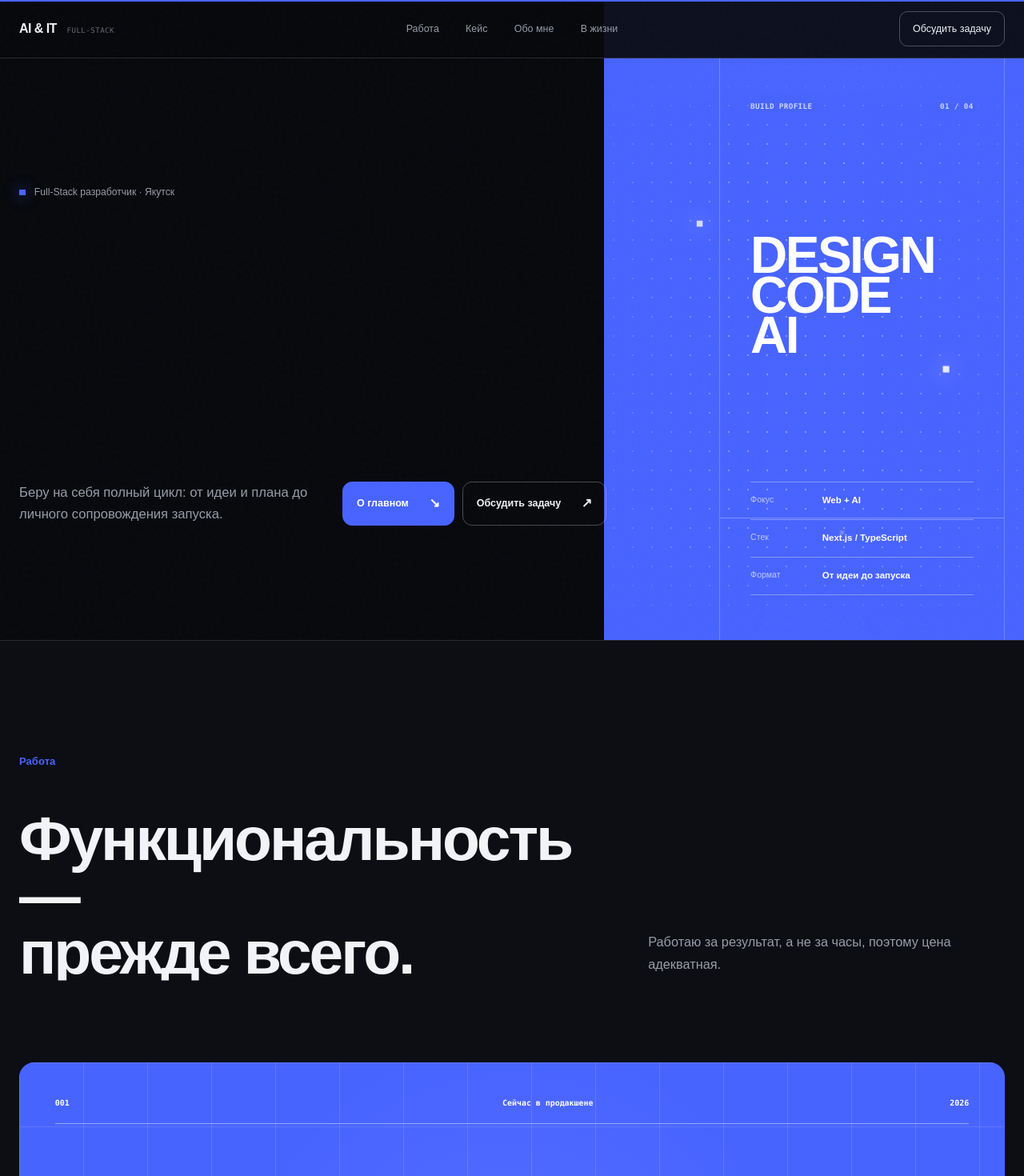
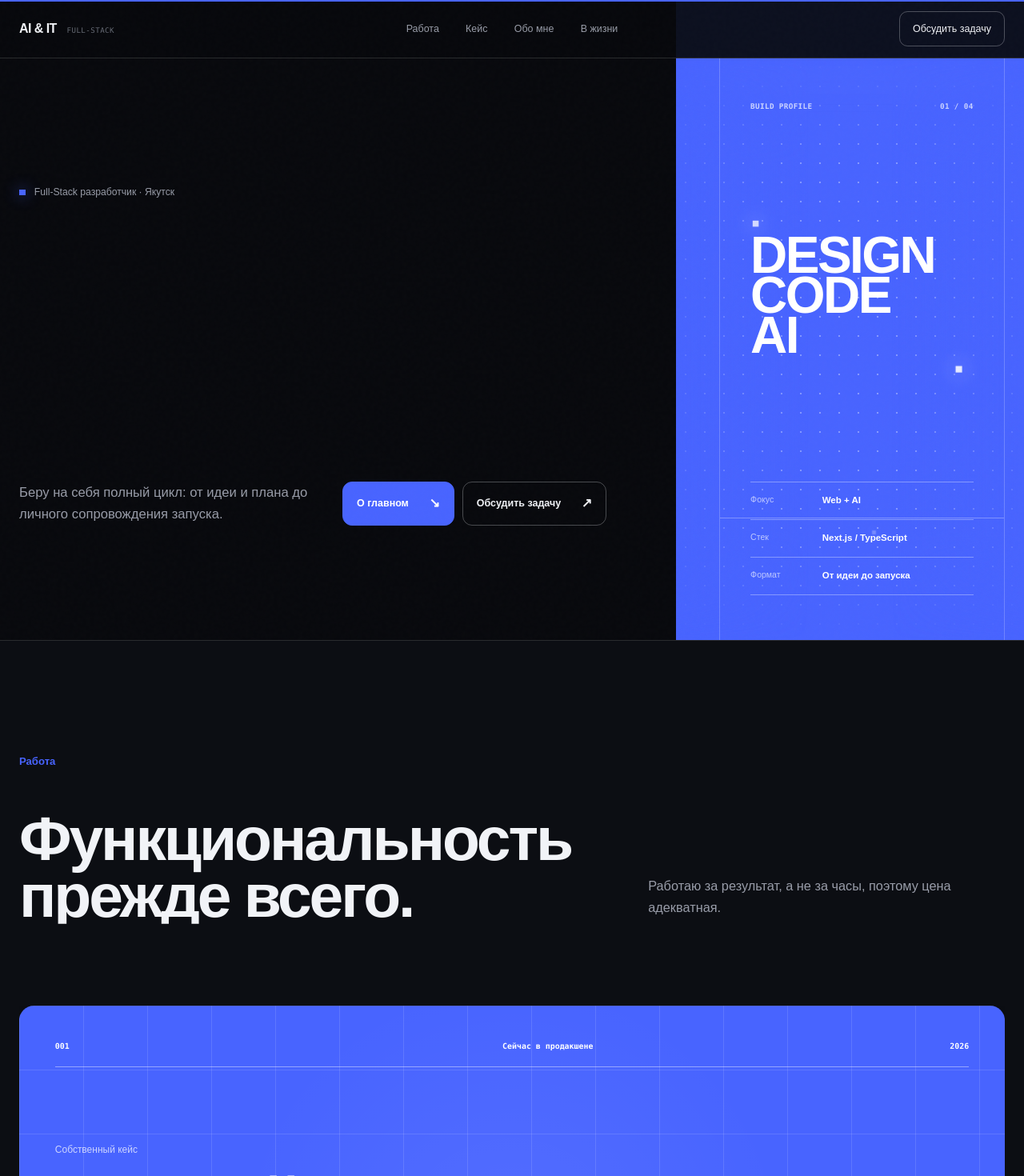
Before and after one commit to Ailxan/neustroev-ai, a Next.js app: page / in a window 1280 px wide. Shown: the top 1470 px of the page at 80% size. Built offline with nearby package versions, Linux system fonts and the light colour scheme.

Commit message:
src/app/globals.css

```diff
--- a/src/app/globals.css
+++ b/src/app/globals.css
@@ -50,8 +50,8 @@ a { color: inherit; text-decoration: none; }
 
 /* Hero: solid cobalt field + animated data matrix */
 .hero { position: relative; min-height: 100dvh; overflow: hidden; display: flex; align-items: center; border-bottom: 1px solid var(--line); }
-.hero::before { content: ""; position: absolute; inset: 0 0 0 auto; width: 41%; background: var(--cobalt); }
-.hero-matrix { position: absolute; z-index: 0; inset: 4.5rem 0 0 auto; width: 41%; overflow: hidden; background-image: radial-gradient(rgba(255,255,255,.34) 1px, transparent 1.6px); background-size: 24px 24px; mask-image: linear-gradient(to bottom, transparent, black 18%, black 82%, transparent); }
+.hero::before { content: ""; position: absolute; inset: 0 0 0 auto; width: 34%; background: var(--cobalt); }
+.hero-matrix { position: absolute; z-index: 0; inset: 4.5rem 0 0 auto; width: 34%; overflow: hidden; background-image: radial-gradient(rgba(255,255,255,.34) 1px, transparent 1.6px); background-size: 24px 24px; mask-image: linear-gradient(to bottom, transparent, black 18%, black 82%, transparent); }
 .hero-matrix::before { content: ""; position: absolute; inset: -30% 0 auto; height: 36%; background: linear-gradient(to bottom, transparent, rgba(255,255,255,.26), transparent); filter: blur(16px); animation: matrix-scan 5.8s linear infinite; }
 .hero-matrix::after { content: ""; position: absolute; inset: 0; background: linear-gradient(90deg, var(--cobalt) 0%, transparent 38%, transparent 62%, var(--cobalt) 100%); opacity: .7; }
 .hero-matrix i { position: absolute; z-index: 2; display: block; width: .42rem; aspect-ratio: 1; background: white; box-shadow: 0 0 24px white; animation: data-pulse 3s ease-in-out infinite; }
--- a/src/components/Work.tsx
+++ b/src/components/Work.tsx
@@ -17,7 +17,7 @@ export default function Work() {
       <div className="page-width">
         <Reveal className="work-intro">
           <p className="section-label">Работа</p>
-          <h2 id="work-title">Функциональность —<br />прежде всего.</h2>
+          <h2 id="work-title">Функциональность<br />прежде всего.</h2>
           <p>Работаю за результат, а не за часы, поэтому цена адекватная.</p>
         </Reveal>
 
```
